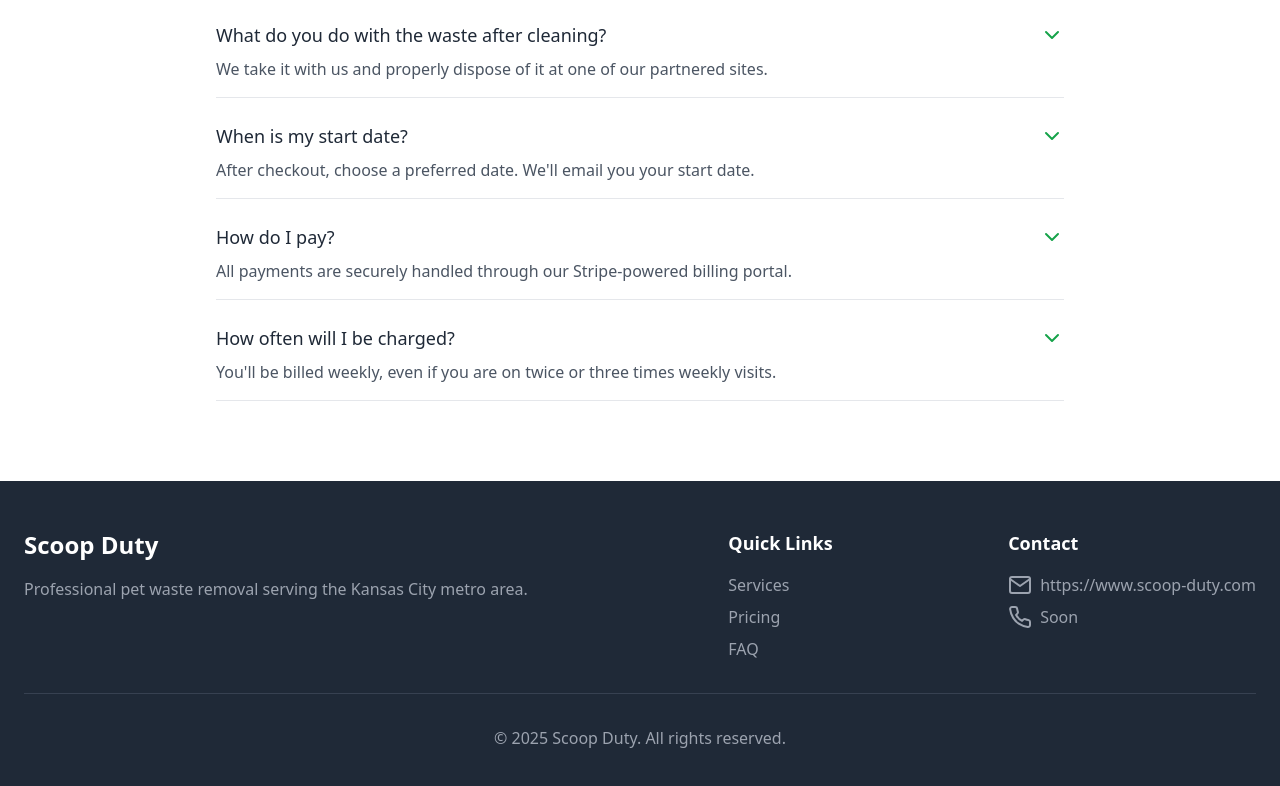
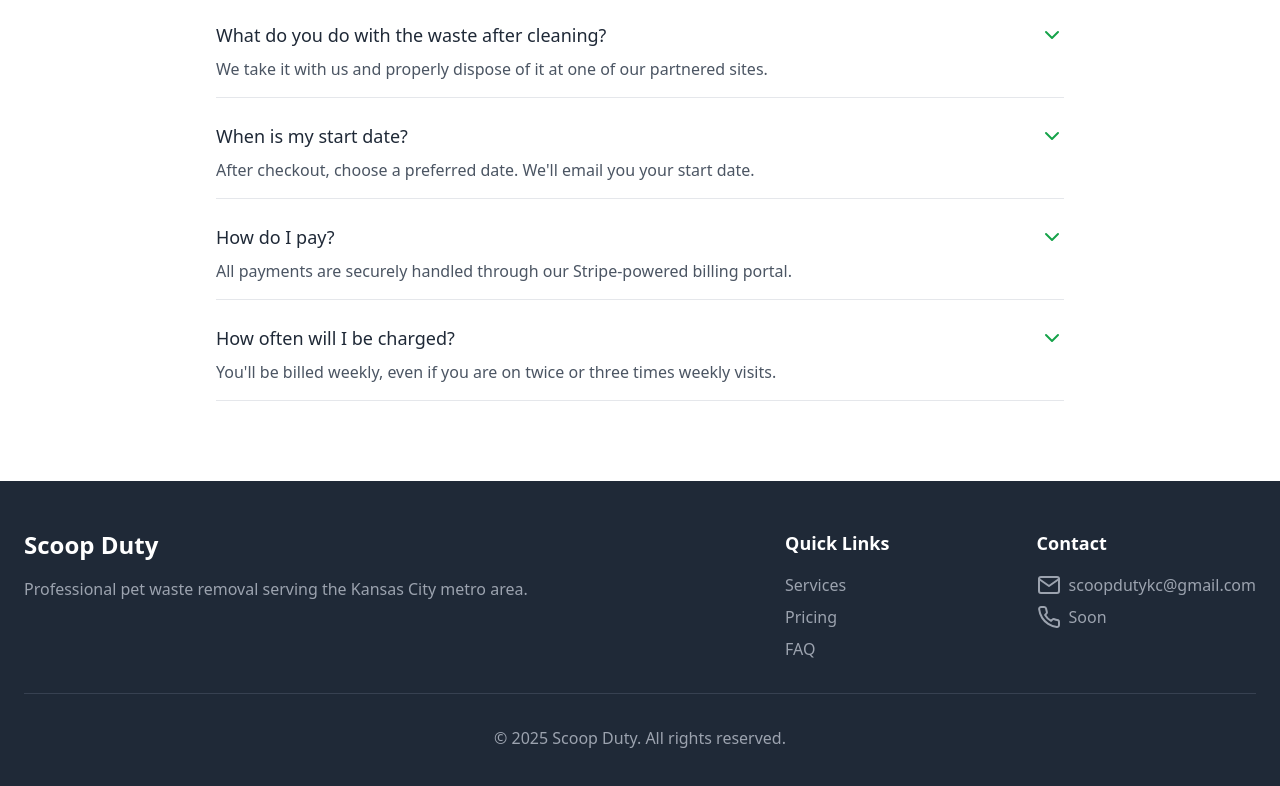
Before and after one commit to scoopdutykc/CodexScoop, a website: page index.html in a window 1280 px wide. Shown: the part 1942-2728 px from the top of the page. Drawn offline with nearby package versions, Linux system fonts and the light colour scheme; no server answers.

Commit message:
Update index.html

```diff
--- a/index.html
+++ b/index.html
@@ -271,7 +271,7 @@
           <div>
             <h4 class="text-lg font-semibold mb-4">Contact</h4>
             <ul class="space-y-2">
-              <li class="flex items-center text-gray-400"><i data-feather="mail" class="mr-2"></i> https://www.scoop-duty.com</li>
+              <li class="flex items-center text-gray-400"><i data-feather="mail" class="mr-2"></i> scoopdutykc@gmail.com</li>
               <li class="flex items-center text-gray-400"><i data-feather="phone" class="mr-2"></i> Soon</li>
             </ul>
           </div>
```
